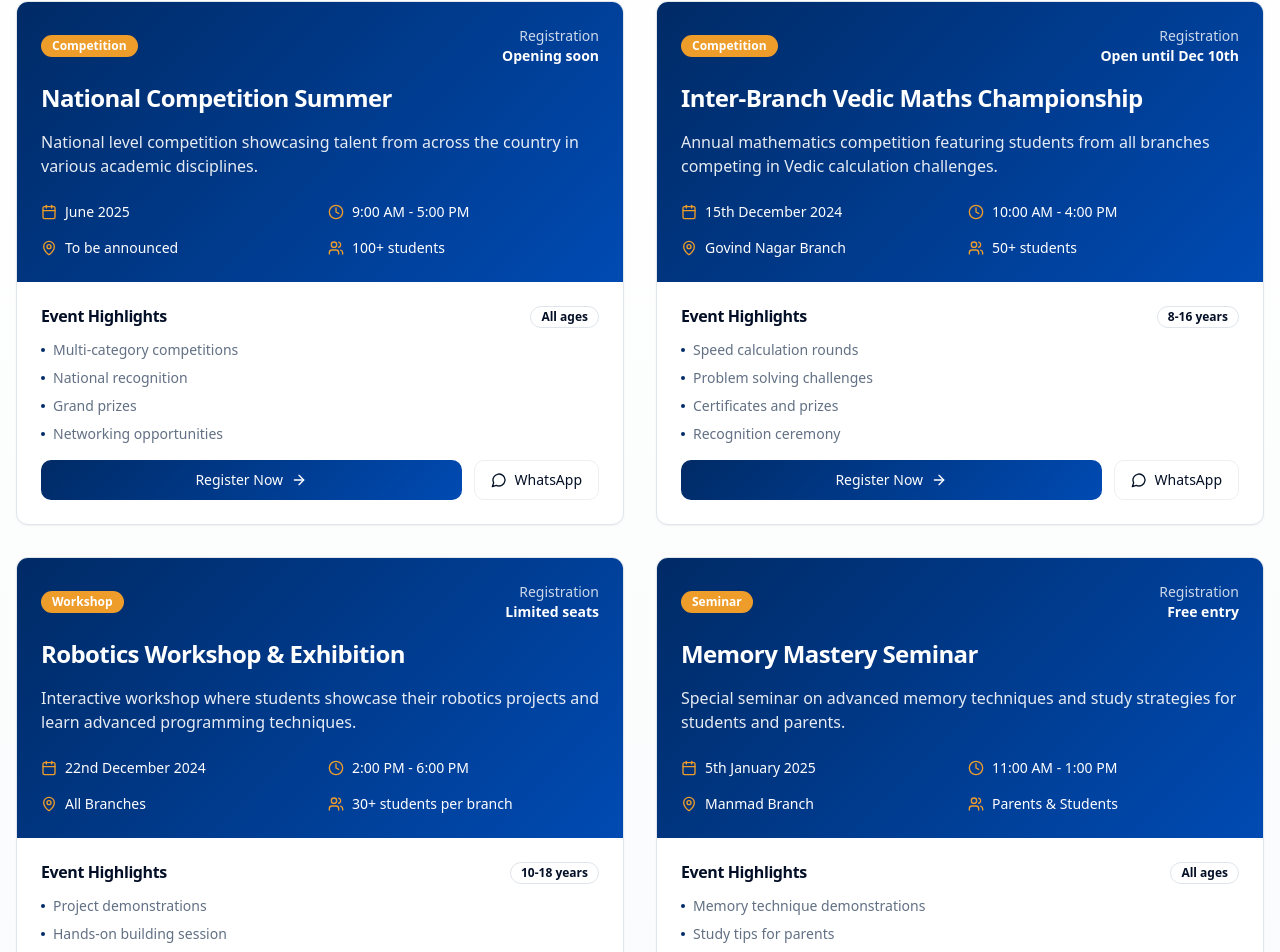
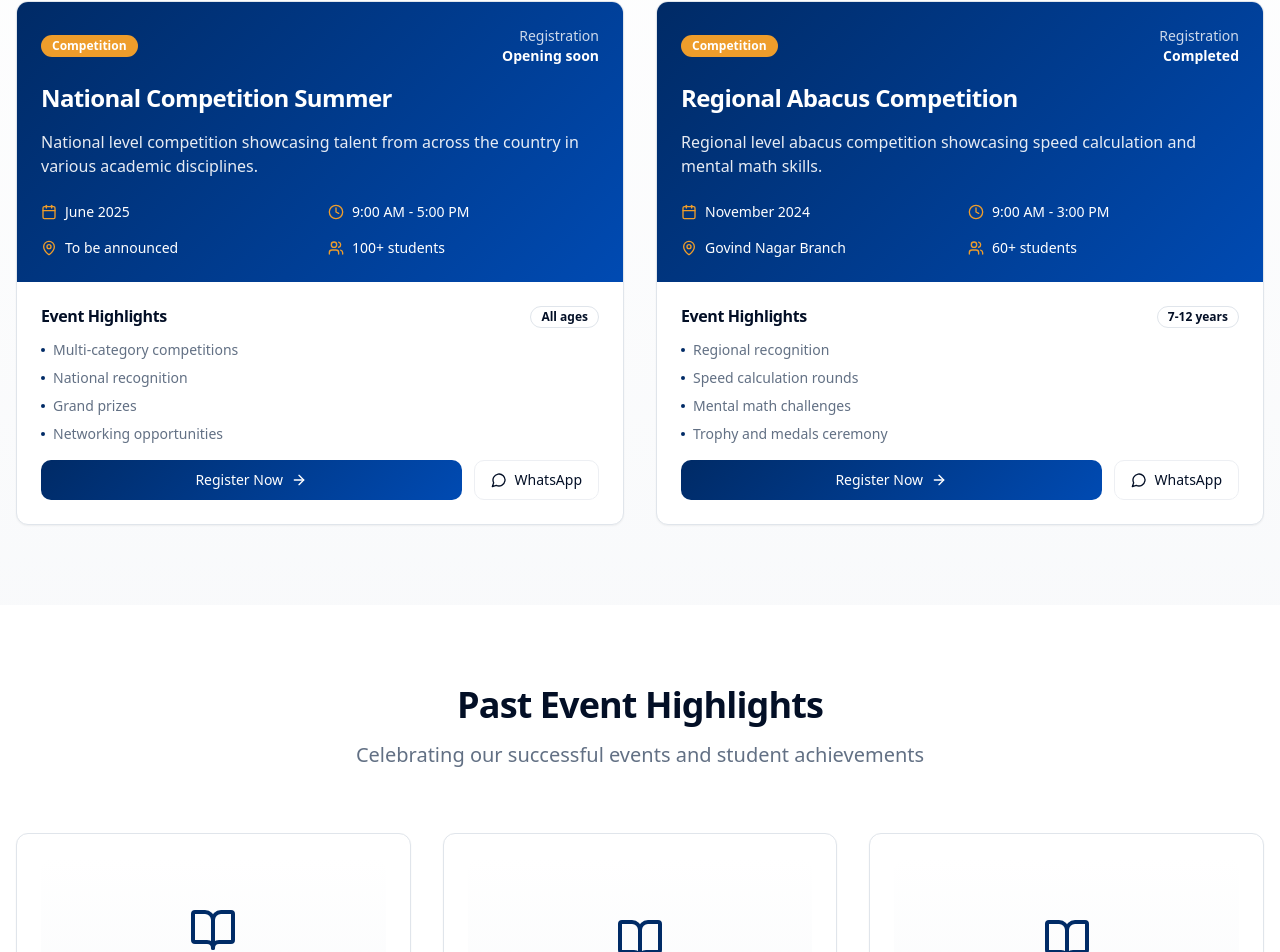
Before and after one commit to monucode/edupro-web-boost, a React (Vite) app: page /events in a window 1280 px wide. Shown: the part 1554-2506 px from the top of the page. Built offline with nearby package versions, Linux system fonts and the light colour scheme; the HTML template or start-up script is replaced by a standard one.

Commit message:
Refactor: Remove unwanted competitions from events page

```diff
--- a/src/pages/Events.tsx
+++ b/src/pages/Events.tsx
@@ -19,42 +19,6 @@ const Events = () => {
       highlights: ["Multi-category competitions", "National recognition", "Grand prizes", "Networking opportunities"]
     },
     {
-      title: "Inter-Branch Vedic Maths Championship",
-      date: "15th December 2024",
-      time: "10:00 AM - 4:00 PM",
-      venue: "Govind Nagar Branch",
-      description: "Annual mathematics competition featuring students from all branches competing in Vedic calculation challenges.",
-      category: "Competition",
-      participants: "50+ students",
-      ageGroup: "8-16 years",
-      registration: "Open until Dec 10th",
-      highlights: ["Speed calculation rounds", "Problem solving challenges", "Certificates and prizes", "Recognition ceremony"]
-    },
-    {
-      title: "Robotics Workshop & Exhibition",
-      date: "22nd December 2024",
-      time: "2:00 PM - 6:00 PM",
-      venue: "All Branches",
-      description: "Interactive workshop where students showcase their robotics projects and learn advanced programming techniques.",
-      category: "Workshop",
-      participants: "30+ students per branch",
-      ageGroup: "10-18 years",
-      registration: "Limited seats",
-      highlights: ["Project demonstrations", "Hands-on building session", "Guest expert sessions", "Innovation awards"]
-    },
-    {
-      title: "Memory Mastery Seminar",
-      date: "5th January 2025",
-      time: "11:00 AM - 1:00 PM",
-      venue: "Manmad Branch",
-      description: "Special seminar on advanced memory techniques and study strategies for students and parents.",
-      category: "Seminar",
-      participants: "Parents & Students",
-      ageGroup: "All ages",
-      registration: "Free entry",
-      highlights: ["Memory technique demonstrations", "Study tips for parents", "Interactive activities", "Q&A session"]
-    },
-    {
       title: "Regional Abacus Competition",
       date: "November 2024",
       time: "9:00 AM - 3:00 PM",
@@ -65,18 +29,6 @@ const Events = () => {
       ageGroup: "7-12 years",
       registration: "Completed",
       highlights: ["Regional recognition", "Speed calculation rounds", "Mental math challenges", "Trophy and medals ceremony"]
-    },
-    {
-      title: "Abacus Speed Championship",
-      date: "12th January 2025",
-      time: "9:00 AM - 12:00 PM",
-      venue: "Govind Nagar Branch",
-      description: "High-speed mental calculation competition using abacus techniques with participants from multiple academies.",
-      category: "Competition",
-      participants: "40+ students",
-      ageGroup: "7-12 years",
-      registration: "Open to all levels",
-      highlights: ["Multi-level competitions", "Speed calculation rounds", "Mental math challenges", "Trophy ceremony"]
     }
   ];
 
```
